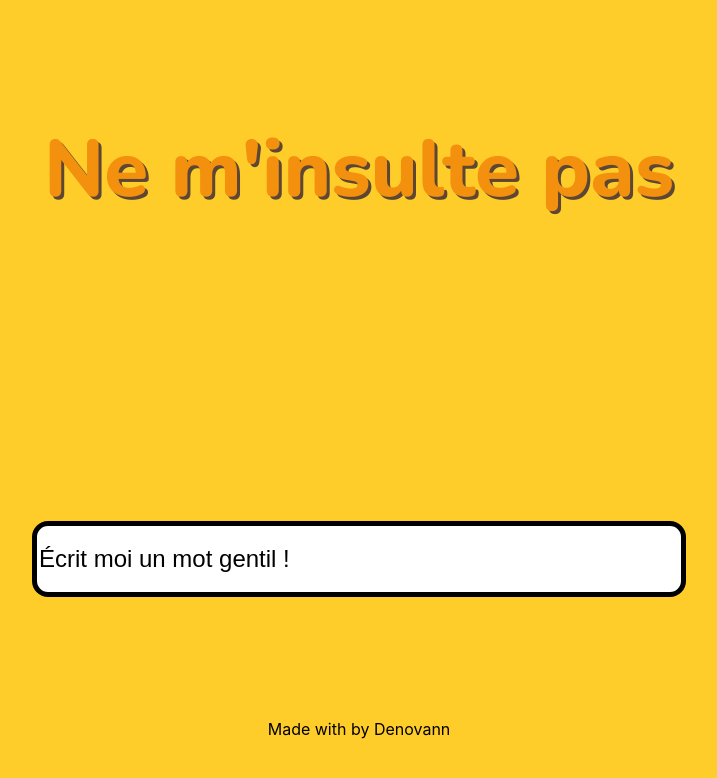
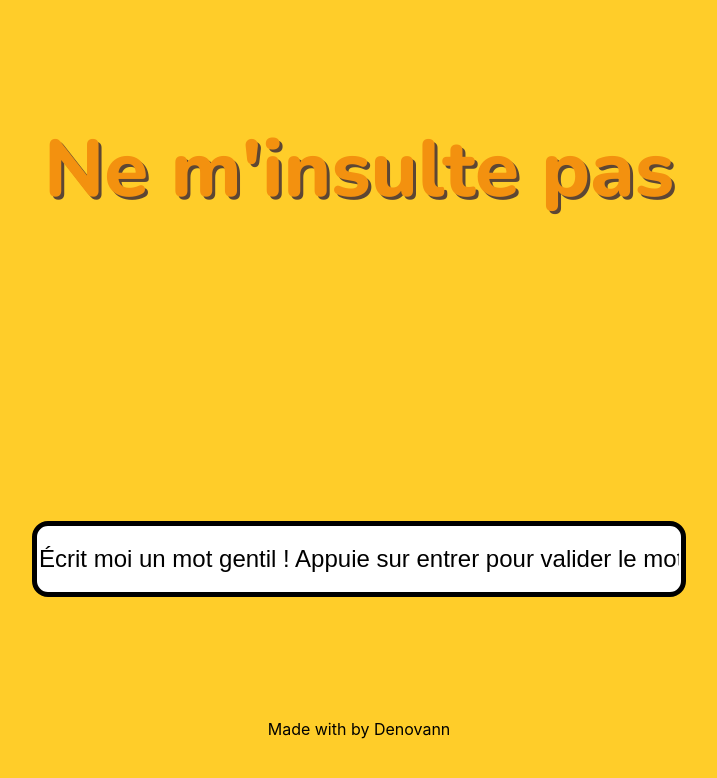
Before and after one commit to Deunoh/ne_m-insulte_pas, a React (Vite) app: page / in a window 1280 px wide. Shown: the top 778 px of the page, without its empty margins (281-998 px from the left). Built offline with nearby package versions, Linux system fonts and the light colour scheme.

Commit message:
fix enter problem

```diff
--- a/src/components/App/App.jsx
+++ b/src/components/App/App.jsx
@@ -1,5 +1,5 @@
 /* eslint-disable prettier/prettier */
-import { useState } from 'react';
+import { useState, useEffect } from 'react';
 import Input from '../Input/Input';
 import './App.scss';
 import Title from '../Title/Title';
@@ -7,15 +7,26 @@ import Display from '../Display/Display';
 import discussion from '../../data/injures';
 
 function App() {
+  // Variable count qui s'incrémente pour le déroulé de l'histoire
+  const [countHistory, setCountHistory] = useState(0);
   const [indexLetter, setIndexLetter] = useState(0);
   // variable pour afficher dans l'input
   const [inputSweetWord, setInputSweetWord] = useState('');
   // il faut creer un index dans la discussion qui s'incremente a chaque soumission
   const [nicoleSpeech, setNicoleSpeech] = useState('');
   const [johnSpeech, setJohnSpeech] = useState('');
-  const [textToModify, setTextToModify] = useState(discussion[0].injure);
-  // Variable count qui s'incrémente pour le déroulé de l'histoire
-  const [countHistory, setCountHistory] = useState(0);
+  const [textToModify, setTextToModify] = useState(
+    discussion[countHistory].injure
+  );
+
+  useEffect(() => {
+    // Mettre à jour textToModify à chaque changement de countHistory
+    setTextToModify(discussion[countHistory].injure);
+    // Réinitialiser l'indexLetter lorsque le texte est modifié
+    setIndexLetter(0);
+    // Réinitialiser l'inputSweetWord lorsque le texte est modifié
+    setInputSweetWord('');
+  }, [countHistory]);
 
   const handleSweetWord = () => {
     if (indexLetter < textToModify.length) {
@@ -26,15 +37,23 @@ function App() {
       setIndexLetter(indexLetter + 1);
     }
   };
+
   const handleSubmit = () => {
-    const newInsult = discussion[0].injure;
+    const newInsult = discussion[countHistory].injure;
     setNicoleSpeech(newInsult);
 
-    const newAnswer = discussion[0].answer;
+    const newAnswer = discussion[countHistory].answer;
     setJohnSpeech(newAnswer);
 
-    setIndexLetter('');
     setCountHistory(countHistory + 1);
+  };
+
+  const handleEnter = (event) => {
+    if (event.key === 'Enter') {
+      console.log('touche entrée appuyé');
+      console.log(inputSweetWord);
+      console.log(textToModify);
+    }
   };
 
   return (
@@ -45,6 +64,7 @@ function App() {
         injure={inputSweetWord}
         handleSweetWord={handleSweetWord}
         handleSubmit={handleSubmit}
+        enterPress={handleEnter}
       />
       <div>Made with by Denovann</div>
     </div>
--- a/src/components/Input/Input.jsx
+++ b/src/components/Input/Input.jsx
@@ -2,7 +2,7 @@
 import PropTypes from 'prop-types';
 import './Input.scss';
 
-const Input = ({ injure, handleSweetWord, handleSubmit }) => {
+const Input = ({ injure, handleSweetWord, handleSubmit, enterPress }) => {
   return (
     <form
       className="form"
@@ -14,11 +14,12 @@ const Input = ({ injure, handleSweetWord, handleSubmit }) => {
       <input
         type="text"
         className="input"
-        placeholder="Écrit moi un mot gentil !"
+        placeholder="Écrit moi un mot gentil ! Appuie sur entrer pour valider le mot"
         value={injure}
         onChange={(event) => {
           handleSweetWord(event.target.value);
         }}
+        onKeyPress={enterPress}
       />
     </form>
   );
--- a/src/data/injures.js
+++ b/src/data/injures.js
@@ -18,7 +18,7 @@ export default [
   {
     id: 8,
     injure: 'bouffon',
-    answer: '15 ans que ce nétait pas arrivé, foutu accident',
+    answer: "15 ans que ce n'était pas arrivé, foutu accident",
   },
   { id: 9, injure: 'casse-couilles', answer: "Ça c'est gratuit oh !" },
   {
```
